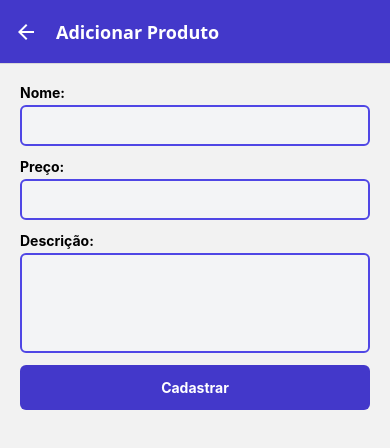
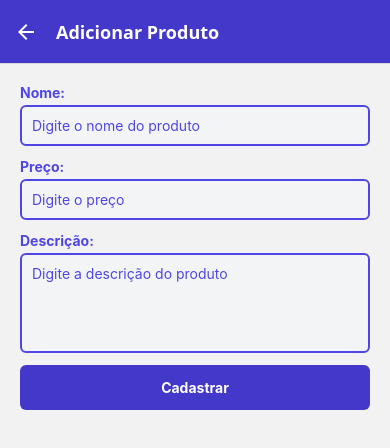
Before and after one commit to gmribeiro/gerenciador-produtos-melo, a React Native app: screen /AddProduct in a window 390 px wide. Shown: the top 448 px of the page. Built offline with nearby package versions, Linux system fonts and the light colour scheme; no server answers; the database is empty.

Commit message:
Placeholders

```diff
--- a/src/screens/products/AddProductScreen.js
+++ b/src/screens/products/AddProductScreen.js
@@ -20,11 +20,31 @@ export default function AddProductScreen({ navigation }) {
   return (
     <View style={styles.container}>
       <Text style={styles.label}>Nome:</Text>
-      <TextInput style={styles.input} value={nome} onChangeText={setNome} />
+      <TextInput
+        style={styles.input}
+        value={nome}
+        onChangeText={setNome}
+        placeholder="Digite o nome do produto"
+        placeholderTextColor="#4f46e5"
+      />
       <Text style={styles.label}>Preço:</Text>
-      <TextInput style={styles.input} value={preco} onChangeText={setPreco} keyboardType="numeric" />
+      <TextInput
+        style={styles.input}
+        value={preco}
+        onChangeText={setPreco}
+        keyboardType="numeric"
+        placeholder="Digite o preço"
+        placeholderTextColor="#4f46e5"
+      />
       <Text style={styles.label}>Descrição:</Text>
-      <TextInput style={[styles.input, { height: 100 }]} value={descricao} onChangeText={setDescricao} multiline />
+      <TextInput
+        style={[styles.input, { height: 100 }]}
+        value={descricao}
+        onChangeText={setDescricao}
+        multiline
+        placeholder="Digite a descrição do produto"
+        placeholderTextColor="#4f46e5"
+      />
 
       <TouchableOpacity style={styles.button} onPress={handleAdd}>
         <Text style={styles.buttonText}>Cadastrar</Text>
@@ -35,7 +55,7 @@ export default function AddProductScreen({ navigation }) {
 
 const styles = StyleSheet.create({
   container: { padding: 20 },
-  label: { marginBottom: 4, fontWeight: 'bold' },
+  label: { marginBottom: 4, fontWeight: 'bold', color: '#4f46e5' },
   input: {
     backgroundColor: '#f3f4f6',
     borderRadius: 6,
--- a/src/screens/products/EditProductScreen.js
+++ b/src/screens/products/EditProductScreen.js
@@ -34,7 +34,7 @@ export default function EditProductScreen({ route, navigation }) {
 
 const styles = StyleSheet.create({
   container: { padding: 20 },
-  label: { marginBottom: 4, fontWeight: 'bold' },
+  label: { marginBottom: 4, fontWeight: 'bold', color: '#4f46e5' },
   input: {
     backgroundColor: '#f3f4f6',
     borderRadius: 6,
```
